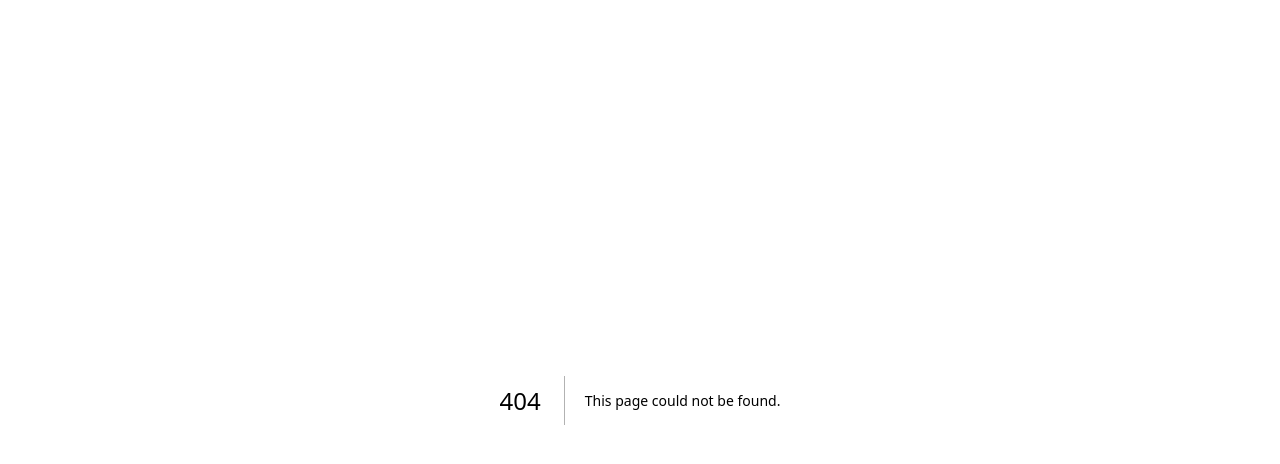
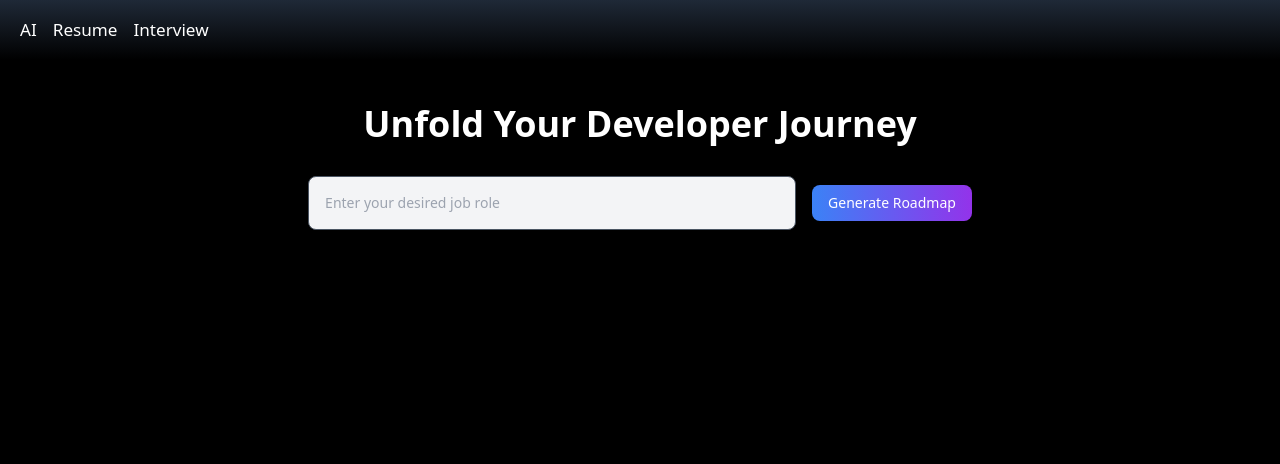
Before and after one commit to Anurag-Gaddamwar/CypherAI, a Next.js app: page /roadmap in a window 1280 px wide. Before the commit this address had no page. Shown: the top 464 px of the page. Built offline with nearby package versions, Linux system fonts and the light colour scheme.

Commit message:
Create roadmap.jsx

```diff
--- /dev/null
+++ b/pages/roadmap.jsx
@@ -0,0 +1,106 @@
+import React, { useState } from 'react';
+import axios from 'axios';
+import '../src/app/globals.css';
+import Navbar from '../src/app/components/Navbar';
+
+const Roadmap = () => {
+  const [jobRole, setJobRole] = useState('');
+  const [elements, setElements] = useState([]);
+  const [error, setError] = useState('');
+  const [loading, setLoading] = useState(false);
+  const [hoveredSkill, setHoveredSkill] = useState(null);
+  const [attempted, setAttempted] = useState(false); // New state to track user attempt
+
+  const handleInputChange = (e) => {
+    setJobRole(e.target.value);
+  };
+
+  const handleSkillHover = (skill) => {
+    setHoveredSkill(skill);
+  };
+
+  const handleGenerateRoadmap = async () => {
+    setError(''); // Reset error state
+    setLoading(true); // Set loading state to true
+    setAttempted(true); // Mark that user has attempted to generate roadmap
+    try {
+      const response = await axios.post('http://localhost:5001/generate-roadmap', {
+        currentQuery: jobRole,
+      });
+
+      if (response.data.text) {
+        const roadmapText = response.data.text;
+        const skillLines = roadmapText.split('\n').filter(line => line.trim());
+        const skills = [];
+
+        skillLines.forEach(line => {
+          const [skill, days] = line.split(':');
+          const skillName = skill.replace(/\*\*/g, '').trim();
+          const estimatedDays = days.replace(/\*\*/g, '').trim();
+          skills.push({ label: skillName, days: estimatedDays });
+        });
+
+        setElements(skills);
+      } else {
+        setError('No data received from the server.');
+      }
+    } catch (error) {
+      console.error('Error generating roadmap:', error);
+      setError('Failed to generate roadmap. Please check your input and try again.');
+    } finally {
+      setLoading(false); // Set loading state to false after request
+    }
+  };
+
+  return (
+    <div className="min-h-screen font-sans text-sm bg-black text-white flex flex-col">
+      <Navbar />
+      <main className="mt-20 flex-grow p-6 w-full max-w-5xl mx-auto">
+        <h1 className="text-2xl md:text-4xl font-bold mb-8 text-center">
+          Unfold Your Developer Journey
+        </h1>
+        <div className="flex flex-col md:flex-row items-center justify-center mb-8 space-y-4 md:space-y-0 md:space-x-4">
+          <input
+            type="text"
+            value={jobRole}
+            onChange={handleInputChange}
+            placeholder="Enter your desired job role"
+            className="p-4 border border-gray-600 text-black rounded-lg w-full md:w-2/3 lg:w-1/2 bg-gray-100 focus:outline-none focus:ring-2 focus:ring-blue-500"
+          />
+          <button
+            onClick={handleGenerateRoadmap}
+            className="px-4 py-2 text-sm bg-gradient-to-r from-blue-500 to-purple-600 text-white rounded-lg transition-transform transform duration-300 hover:scale-105 shadow-lg hover:shadow-xl"
+            disabled={loading}
+          >
+            {loading ? 'Generating...' : 'Generate Roadmap'}
+          </button>
+        </div>
+        {error && <p className="text-red-500 text-center mb-4">{error}</p>}
+        {attempted && elements.length === 0 && !loading && !error && (
+          <p className="text-center text-gray-400">No skills available. Please try a different job role.</p>
+        )}
+        <div className="flex-grow rounded-lg overflow-y-auto p-4">
+          {elements.length > 0 && (
+            <div className="grid grid-cols-1 md:grid-cols-2 lg:grid-cols-3 gap-6">
+              {elements.map((skill, index) => (
+                <div
+                  key={index}
+                  className={`bg-gray-800 p-6 rounded-lg shadow-lg transition-transform transform hover:scale-105 ${hoveredSkill === skill ? 'bg-gray-700' : ''}`}
+                  onMouseOver={() => handleSkillHover(skill)}
+                  onMouseOut={() => handleSkillHover(null)}
+                  role="listitem"
+                  aria-label={`Skill: ${skill.label}, Days: ${skill.days}`}
+                >
+                  <h2 className="text-xl font-bold mb-2">{skill.label}</h2>
+                  <p className="text-sm text-gray-400">Days: {skill.days}</p>
+                </div>
+              ))}
+            </div>
+          )}
+        </div>
+      </main>
+    </div>
+  );
+};
+
+export default Roadmap;
```
